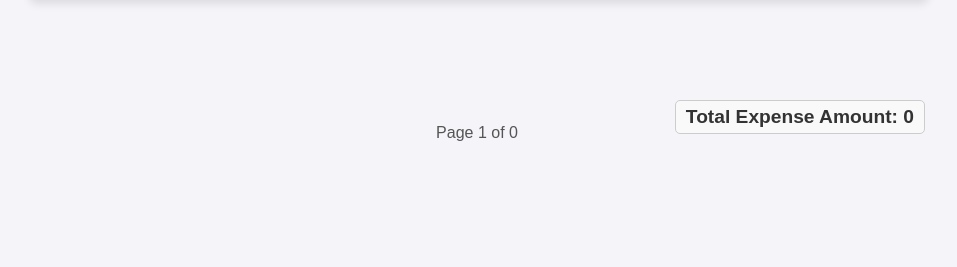
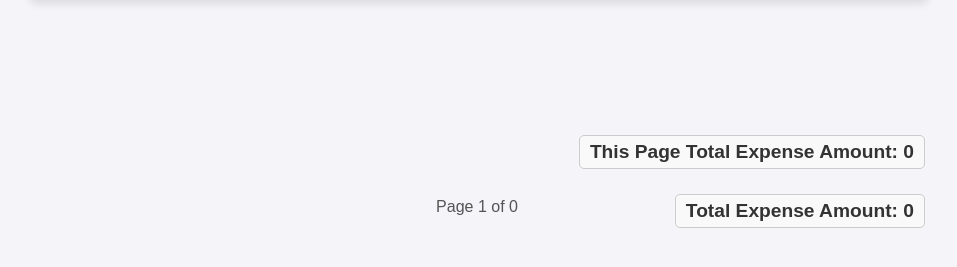
Before and after one commit to gautam-seshadri/Expense_Tracker, a Flask app: page /view_expense in a window 1280 px wide. Shown: the part 412-679 px from the top of the page, without its empty margins (163-1120 px from the left). Run offline with Flask 3, Linux system fonts and the light colour scheme; data that the repository does not hold is empty.

Commit message:
Subtotal

```diff
--- a/app/expense_tracker/routes.py
+++ b/app/expense_tracker/routes.py
@@ -1,5 +1,5 @@
 import oracledb
-from flask import Blueprint, render_template, request, jsonify, redirect, url_for, flash
+from flask import Blueprint, render_template, request, jsonify, redirect, url_for
 from Expense_Tracker.app.expense_tracker.connection import get_db_connection
 import re
 from todoist_api_python.api import TodoistAPI
@@ -9,26 +9,28 @@ import pandas as pd
 # Create a blueprint
 main = Blueprint('main', __name__)
 
-TODOIST_API_URL         = 'https://api.todoist.com/rest/v2/tasks'
-TODOIST_API_TOKEN       = 'b0fc1460b2a4f9c4cef8f1b2811452f240c28314'
+TODOIST_API_URL = 'https://api.todoist.com/rest/v2/tasks'
+TODOIST_API_TOKEN = 'b0fc1460b2a4f9c4cef8f1b2811452f240c28314'
+
+api = TodoistAPI(TODOIST_API_TOKEN)
 
 
 @main.route('/', methods=['GET', 'POST'])
 def login():
-    out_message     = ""
-    status     = ""
+    print('Test Login 1')
     message = ""
     try:
         conn = get_db_connection()
         cursor = conn.cursor()
+        # username = request.form.get('username', None)  # Default to None if not set
+        # password = None  # Initialize message
 
         if request.method == 'POST':
+            username = request.form['username']
+            password = request.form['password']
 
             out_message = cursor.var(oracledb.STRING)
             status = cursor.var(oracledb.STRING)
-
-            username = request.form['username']
-            password = request.form['password']
             cursor.callproc('user_login_sp', [out_message, status, username, password])
             cursor.close()
             conn.close()
@@ -36,7 +38,7 @@ def login():
             status_value = status.getvalue()
             if status_value == 'N':
                 message = out_message_value
-                return render_template('login.html', message=message)
+                return render_template('login.html', message=message, username=username)
             else:
                 return redirect(url_for('main.index'))  # Redirect to the /index endpoint
     except Exception as e:
@@ -79,6 +81,7 @@ def register():
         print("Error in Login " + str(e))
     return render_template('register.html', message=out_message)
 
+
 @main.route('/update_password/<username>', methods=['GET', 'POST'])
 def update_password(username):
     out_message = ""
@@ -91,32 +94,29 @@ def update_password(username):
             password2 = request.form['password2']
 
             if password == password2:
-                update_password_query="""
+                update_password_query = """
                 update et_user_login
-                set password=:password
-                where username=:username;
+                set passwd=:password
+                where user_name=:username
                 """
                 cursor.execute(update_password_query, {'username': username, 'password': password})
                 conn.commit()
                 cursor.close()
                 conn.close()
-                out_message = f"The Password {password} has been updated successfully!"
-                return redirect(url_for('main.login'))
+                out_message = f"The Password for Username {username} has been updated successfully!"
             elif password != password2:
                 out_message = "Both the entered passwords are not identical. Please check!"
-                flash("Passwords do not match. Please try again.", "error")
-        return render_template('update_password.html', message=out_message,username=username)
+            return render_template('login.html', message=out_message, username=username)
+        return render_template('update_password.html', message=out_message, username=username)
+
     except Exception as e:
         print("Error in Login " + str(e))
-
-
-
+    return render_template('update_password.html')
 
 
 @main.route('/index', methods=['GET', 'POST'])
 def index():
     try:
-        print('@1-index')
         conn = get_db_connection()
         cursor = conn.cursor()
         # Fetch category codes for both GET and POST requests
@@ -127,7 +127,6 @@ def index():
         """
         cursor.execute(category_query)
         category_codes = cursor.fetchall()
-        print('@2')
         print(request.method)
         if request.method == 'POST':
             # Get form data
@@ -137,7 +136,6 @@ def index():
             expense_date = request.form['expense_date']
             paid_status = request.form['paid_status']
             reminder_status = request.form.get('button_value')
-
 
             if len(expense_date) == 16:  # 'YYYY-MM-DDTHH:MM' format
                 expense_date += ':00'
@@ -153,15 +151,16 @@ def index():
                 )
             """
             cursor.execute(insert_query,
-                           {'item': item, 'category': category, 'price': price, 'paid_status': paid_status, 'expense_date': expense_date})
+                           {'item': item, 'category': category, 'price': price, 'paid_status': paid_status,
+                            'expense_date': expense_date})
             conn.commit()
 
             # Success message
             success_message = f"Save the details for {item} for the price {price} ."
             cursor.close()
             conn.close()
-            print('the value will be: '+reminder_status)
-            if reminder_status =='R':
+            print('the value will be: ' + reminder_status)
+            if reminder_status == 'R':
                 print('the value will be R')
                 create_todoist_task(item, category, price, expense_date)
             return render_template('success.html', success_message=success_message)
@@ -182,14 +181,11 @@ def index():
         return render_template('success.html', success_message="An error occurred while processing your request.")
 
 
-
-
 def create_todoist_task(item, category, price, expense_date):
     try:
 
-
         expense_date_str = str(expense_date)
-            # If it's a single string, parse and format it
+        # If it's a single string, parse and format it
         date_str = datetime.strptime(expense_date_str, "%Y-%m-%d %H:%M:%S")
         due_date = date_str.strftime("%Y-%m-%dT%H:%M:%S")  # Keep it in local time
         # Create the task in Todoist
@@ -197,7 +193,7 @@ def create_todoist_task(item, category, price, expense_date):
             content=f"Payment for {item} ({category}) - ₹{price}",
             due_string=due_date,  # You can use due_string for a simple due date
             priority=4,  # Priority level (1-4)
-            )
+        )
 
         # Success message
         print(task)
@@ -207,17 +203,12 @@ def create_todoist_task(item, category, price, expense_date):
         print(f"Failed to create task for {item}: {error}")
 
 
-
-
-
-
-@main.route('/view_expense', methods=['GET','POST'])
+@main.route('/view_expense', methods=['GET', 'POST'])
 def view_expense():
     page = request.args.get('page', default=1, type=int)  # Get the page number from the URL, default to 1
     records_per_page = 10  # Number of records per page
     offset = (page - 1) * records_per_page  # Calculate the offset
-    export_param=""
-    message=""
+    message = ""
     try:
 
         conn = get_db_connection()
@@ -229,32 +220,40 @@ def view_expense():
         # Fetch search parameters
         from_expense_date_search = request.args.get('from_expense_date_search', None)
         to_expense_date_search = request.args.get('to_expense_date_search', None)
-        due_paid_ind_search = request.args.get('due_paid_ind_search',  None)  # Default to 'A' (All)
-        export_param = request.args.get('export_param',None)
+        due_paid_ind_search = request.args.get('due_paid_ind_search', None)  # Default to 'A' (All)
+        export_param = request.args.get('export_param', None)
         print(records_per_page, offset)
         print("the value of dpi is")
-        print(from_expense_date_search,to_expense_date_search)
-
-        params = {}
+        print(from_expense_date_search, to_expense_date_search)
 
         # Define the query
         query = """
+         with cte_total_sum as
+            (
+            select sum(price) total_sum
+            from expense_tracker et_sum
+            where (:from_expense_date_search IS NULL OR et_sum.expense_date >= to_date(:from_expense_date_search,'yyyy-mm-dd'))
+                  AND (:to_expense_date_search IS NULL OR et_sum.expense_date <= to_date(:to_expense_date_search,'yyyy-mm-dd'))
+                  AND (:due_paid_ind_search IS NULL OR et_sum.due_paid_ind = :due_paid_ind_search)
+            )
             SELECT expense_id, item, category_code, category, price, due_paid_ind,
                    TO_CHAR(updated_date, 'dd-Mon-yyyy HH24:MI:SS') updated_date,
-                   TO_CHAR(expense_date, 'dd-Mon-yyyy hh24:mi:ss') expense_date
+                   TO_CHAR(expense_date, 'dd-Mon-yyyy hh24:mi:ss') expense_date,
+                   total_sum
             FROM (
                 SELECT et.expense_id, et.item, cm.category_code, cm.category_desc category, et.price,
                        DECODE(et.due_paid_ind, 'D', 'Due to Pay', 'P', 'Paid', 'R', 'Received', ' ') due_paid_ind,
                        et.updated_date,
-                       ROW_NUMBER() OVER (ORDER BY et.updated_date DESC) AS rn, et.expense_date
-                FROM expense_tracker et, category_mst cm
+                       ROW_NUMBER() OVER (ORDER BY et.updated_date DESC) AS rn, et.expense_date,
+                       cts.total_sum
+                FROM expense_tracker et, category_mst cm, cte_total_sum cts
                 WHERE et.category = cm.category_code
                 AND  (:from_expense_date_search IS NULL OR expense_date >= to_date(:from_expense_date_search,'yyyy-mm-dd'))
                   AND (:to_expense_date_search IS NULL OR expense_date <= to_date(:to_expense_date_search,'yyyy-mm-dd'))
                   AND (:due_paid_ind_search IS NULL OR et.due_paid_ind = :due_paid_ind_search)
             )
             WHERE rn BETWEEN :offset + 1 AND :offset + :limit
-            group by expense_id, item, category_code, category, price, due_paid_ind, updated_date, expense_date
+            group by expense_id, item, category_code, category, price, due_paid_ind, updated_date, expense_date, total_sum
             ORDER by expense_id desc
         """
 
@@ -279,6 +278,7 @@ def view_expense():
         }
 
         # Execute the query
+        expenses = []
         try:
             cursor.execute(query, params)
             expenses = cursor.fetchall()
@@ -288,21 +288,21 @@ def view_expense():
 
         if expenses:
             sum_expense = sum(row[4] for row in expenses)
+            total_sum = sum({row[8] for row in expenses})
         else:
             sum_expense = 0
+            total_sum = 0
         timestamp = datetime.now().strftime("%Y-%m-%d_%H-%M-%S")
-        print("the value of export_param")
-        print(export_param)
         if export_param == 'E':
             df = pd.read_sql(query, con=conn, params=params)
 
             # Add the total sum row to the DataFrame
             blank_row = pd.DataFrame([['', '', '', '', '', '', '', '']], columns=df.columns)
             total_row = pd.DataFrame([['', '', 'Total Sum (Price):', '', sum_expense, '', '', '']], columns=df.columns)
-            df = pd.concat([df,blank_row,blank_row, total_row], ignore_index=True)
+            df = pd.concat([df, blank_row, blank_row, total_row], ignore_index=True)
             output_file = f'expenses_{timestamp}.xlsx'
             df.to_excel(output_file, index=False)
-            message=f"Data successfully exported to {output_file}"
+            message = f"Data successfully exported to {output_file}"
 
         cursor.close()
         conn.close()
@@ -312,12 +312,11 @@ def view_expense():
             page=page,
             total_pages=total_pages,
             sum_expense=sum_expense,
-            message=message
+            message=message,
+            total_sum=total_sum
         )
     except Exception as e:
         return f"Error fetching expenses: {str(e)}"
-
-
 
 
 @main.route('/edit_expense', methods=['GET', 'POST'])
@@ -456,7 +455,6 @@ def edit_category():
     try:
         conn = get_db_connection()
         cursor = conn.cursor()
-        categories = []
 
         if request.method == 'POST':
 
@@ -482,7 +480,8 @@ def edit_category():
                          updated_date = sysdate
                     where category_id =:category_id
                     """
-                    cursor.execute(update_cat_query, {'category_id': category_id, 'category_code': category_code, 'category_desc': category_desc})
+                    cursor.execute(update_cat_query, {'category_id': category_id, 'category_code': category_code,
+                                                      'category_desc': category_desc})
 
             elif action == 'D':
                 delete_category_query = """
@@ -508,7 +507,7 @@ def edit_category():
                     'id_list': selected_ids,
                     'num_ids': len(selected_ids)
                 })
-                success_message = "Deleted the requested records successfully!!"
+                # success_message = "Deleted the requested records successfully!!"
             conn.commit()
             view_cat_query = """
                                select category_id, category_code, category_desc
--- a/app/expense_tracker/static/style_view.css
+++ b/app/expense_tracker/static/style_view.css
@@ -197,10 +197,23 @@ footer a:hover {
 
 
 
-    .total-expense {
+    .page-expense {
         position: absolute;
         right: 20px; /* Keep it near the bottom-right */
-        bottom: -40px; /* Adjust this to move it lower */
+        bottom: -1px; /* Adjust this to move it lower */
+        background: #f9f9f9; /* Optional: Add a subtle background for emphasis */
+        padding: 5px 10px; /* Optional: Add padding for better visuals */
+        border: 1px solid #ccc; /* Optional: Add a border */
+        border-radius: 5px; /* Optional: Rounded corners */
+        font-size: 1.2em;
+        font-weight: bold;
+        color: #333;
+    }
+
+        .total-expense {
+        position: absolute;
+        right: 20px; /* Keep it near the bottom-right */
+        bottom: -60px; /* Adjust this to move it lower */
         background: #f9f9f9; /* Optional: Add a subtle background for emphasis */
         padding: 5px 10px; /* Optional: Add padding for better visuals */
         border: 1px solid #ccc; /* Optional: Add a border */
--- a/app/expense_tracker/templates/update_password.html
+++ b/app/expense_tracker/templates/update_password.html
@@ -11,8 +11,6 @@
     <div class="container">
         <form action="{{ url_for('main.update_password', username=username) }}" method="POST">
             <div>
-
-                <p>Username: {{ username }}</p>
 
 
                 <label for="password">Password:</label>
--- a/app/expense_tracker/templates/view_expense.html
+++ b/app/expense_tracker/templates/view_expense.html
@@ -101,8 +101,14 @@
     </table>
 
     <!-- Total Expense Amount -->
+    <div class="page-expense">
+        This Page Total Expense Amount: <span id="pageExpense">{{ sum_expense }}</span>
+    </div>
+    <br>
+    <br>
+    <br>
     <div class="total-expense">
-        Total Expense Amount: <span id="totalExpense">{{ sum_expense }}</span>
+        Total Expense Amount: <span id="totalExpense">{{ total_sum }}</span>
     </div>
     <br>
     <br>
```
Also changed, not shown: app/expense_tracker/templates/login.html (+31 -2 lines).
